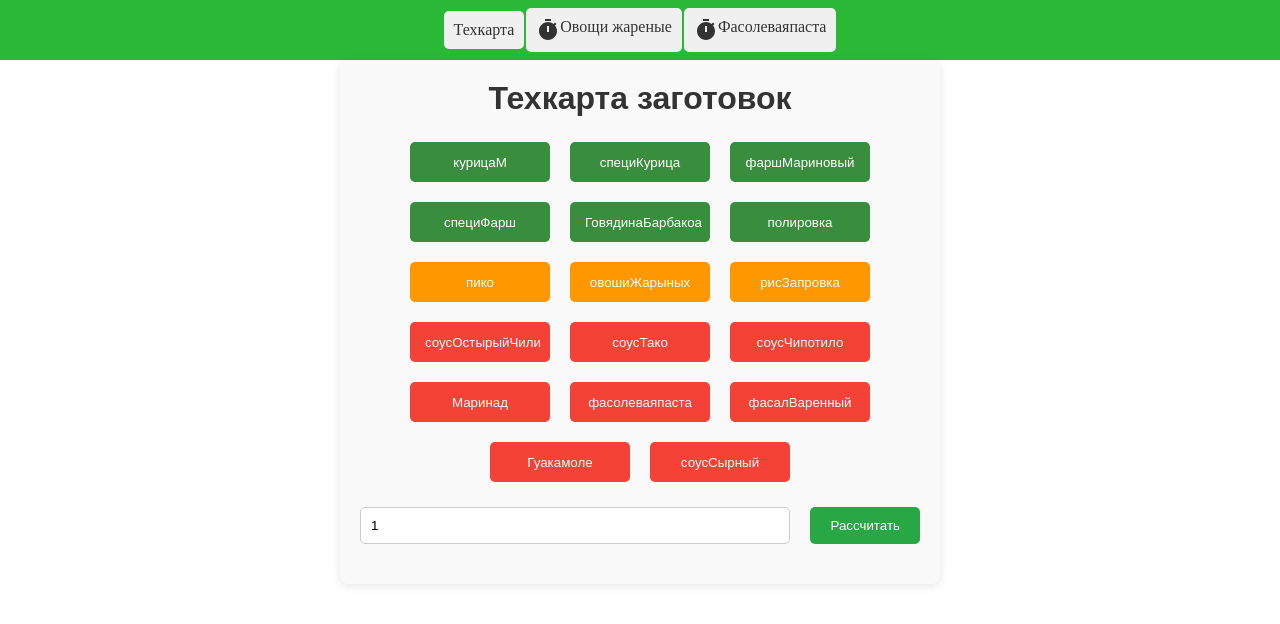
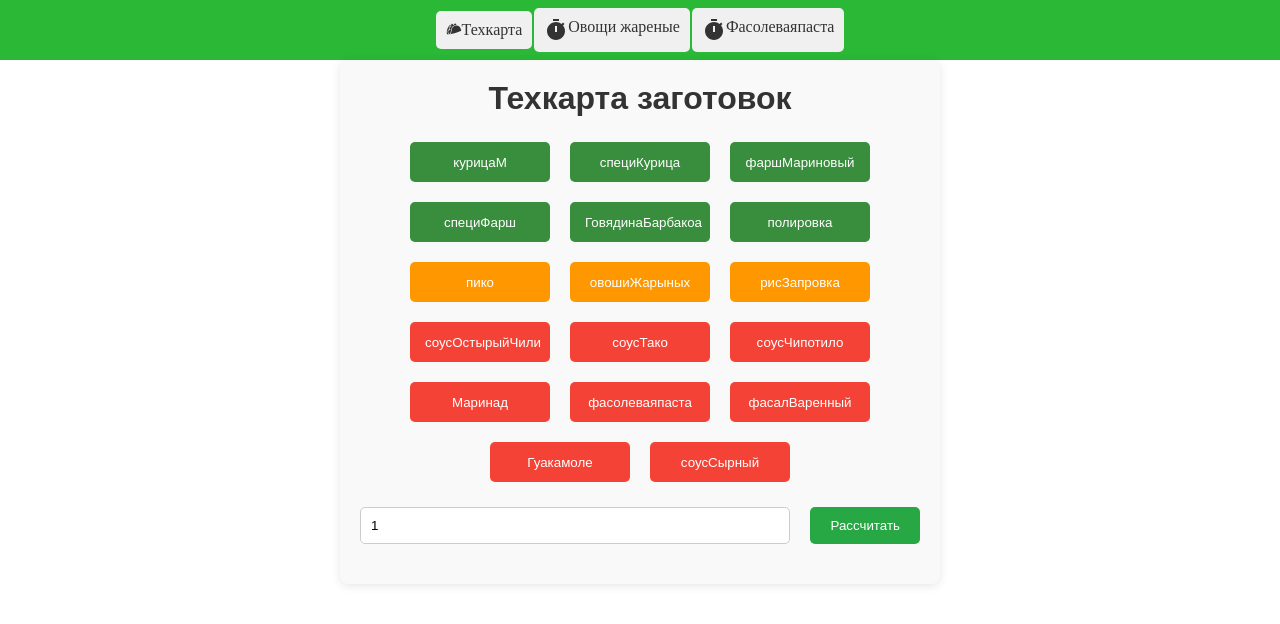
Before and after one commit to abazdev34/texKarta, a React (Vite) app: page /texKarta in a window 1280 px wide. Shown: the top 624 px of the page. Built offline with nearby package versions, Linux system fonts and the light colour scheme.

Commit message:
ggufysdfghfdfg

```diff
--- a/package.json
+++ b/package.json
@@ -16,6 +16,7 @@
     "@mui/material": "^6.4.0",
     "react": "^18.2.0",
     "react-dom": "^18.2.0",
+    "react-icons": "^5.5.0",
     "react-redux": "^9.1.2",
     "react-router-dom": "^6.27.0",
     "redux": "^5.0.1",
--- a/src/components/header/index.jsx
+++ b/src/components/header/index.jsx
@@ -2,6 +2,7 @@
 import { Link } from 'react-router-dom';
 import './header.scss';
 import TimerIcon from '@mui/icons-material/Timer';
+import { GiTacos } from "react-icons/gi";
 const Header = () => {
 
 
@@ -10,7 +11,7 @@ const Header = () => {
 
 
        <div className="header">
-         <Link to="/texKarta">    Техкарта</Link>
+         <Link to="/texKarta"> <GiTacos />   Техкарта</Link>
 
             <Link to="/ovoshi">    <TimerIcon />Овощи жареные</Link>
             <Link to="/timer">    <TimerIcon />Фасолеваяпаста</Link>
--- a/src/components/texKarta/index.jsx
+++ b/src/components/texKarta/index.jsx
@@ -1,3 +1,4 @@
+
 export const ingredientsData = {
 	пико: {
 		лук: 0.125,
```
Also changed, not shown: 1 other file (tests, documents, lock files or other folders).
